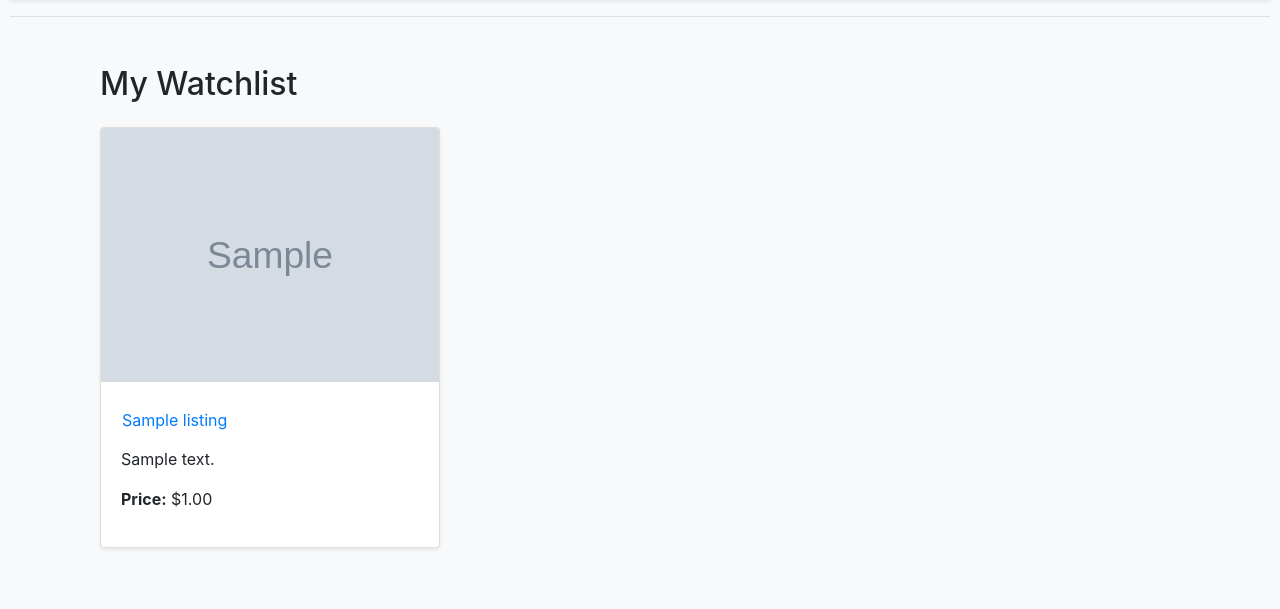
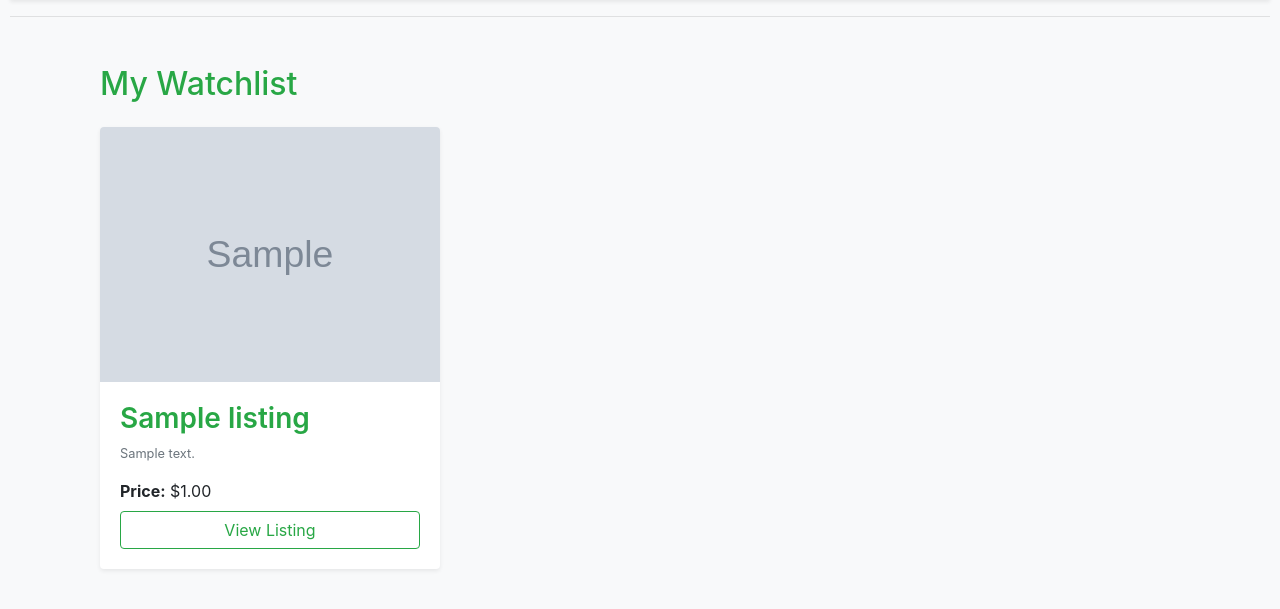
Before and after one commit to iygeal/e-commerce-auctions, a Django app: page /watchlist in a window 1280 px wide. Shown: the part 91-700 px from the top of the page. Run offline with Django 3.2, Linux system fonts and the light colour scheme; a user stored in the database is signed in; tables that the repository leaves empty hold one stand-in row (values such as "Sample post"); grey boxes marked "Sample" are stand-in pictures; some libraries are stand-ins or nearby versions.

Commit message:
Tweaked categories more; styled watchlist.html

```diff
--- a/auctions/templates/auctions/watchlist.html
+++ b/auctions/templates/auctions/watchlist.html
@@ -1,29 +1,34 @@
 {% extends "auctions/layout.html" %}
 {% block body %}
   <div class="container mt-4">
-    <h2 class="mb-4">My Watchlist</h2>
+    <h2 class="mb-4 text-success fw-bold">My Watchlist</h2>
 
     {% if watchlist %}
       <div class="row">
         {% for listing in watchlist %}
           <div class="col-md-6 col-lg-4 mb-4">
-            <div class="card h-100 shadow-sm">
+            <div class="card h-100 shadow-sm hover-shadow border-0 rounded-3">
               {% if listing.image_url %}
-                <img src="{{ listing.image_url }}" class="card-img-top" alt="{{ listing.title }}">
+                <img src="{{ listing.image_url }}" class="card-img-top rounded-top" alt="{{ listing.title }}">
               {% endif %}
-              <div class="card-body">
-                <h5 class="card-title">
-                  <a href="{% url 'listing' listing.id %}" class="btn btn-link p-0">{{ listing.title }}</a>
+              <div class="card-body d-flex flex-column">
+                <h5 class="card-title mb-2">
+                  <a href="{% url 'listing' listing.id %}" class="text-success text-decoration-none fw-semibold">
+                    {{ listing.title }}
+                  </a>
                 </h5>
-                <p class="card-text">{{ listing.description }}</p>
-                <p><strong>Price:</strong> ${{ listing.starting_bid }}</p>
+                <p class="card-text text-muted small flex-grow-1">{{ listing.description|truncatewords:20 }}</p>
+                <p class="mb-2"><strong>Price:</strong> ${{ listing.starting_bid }}</p>
+                <a href="{% url 'listing' listing.id %}" class="btn btn-outline-success mt-auto">
+                  View Listing
+                </a>
               </div>
             </div>
           </div>
         {% endfor %}
       </div>
     {% else %}
-      <div class="alert alert-info">
+      <div class="alert alert-info shadow-sm rounded-3">
         You don’t have anything in your watchlist yet.
       </div>
     {% endif %}
```
Also changed, not shown: auctions/templates/auctions/categories.html (+11 -25 lines).
